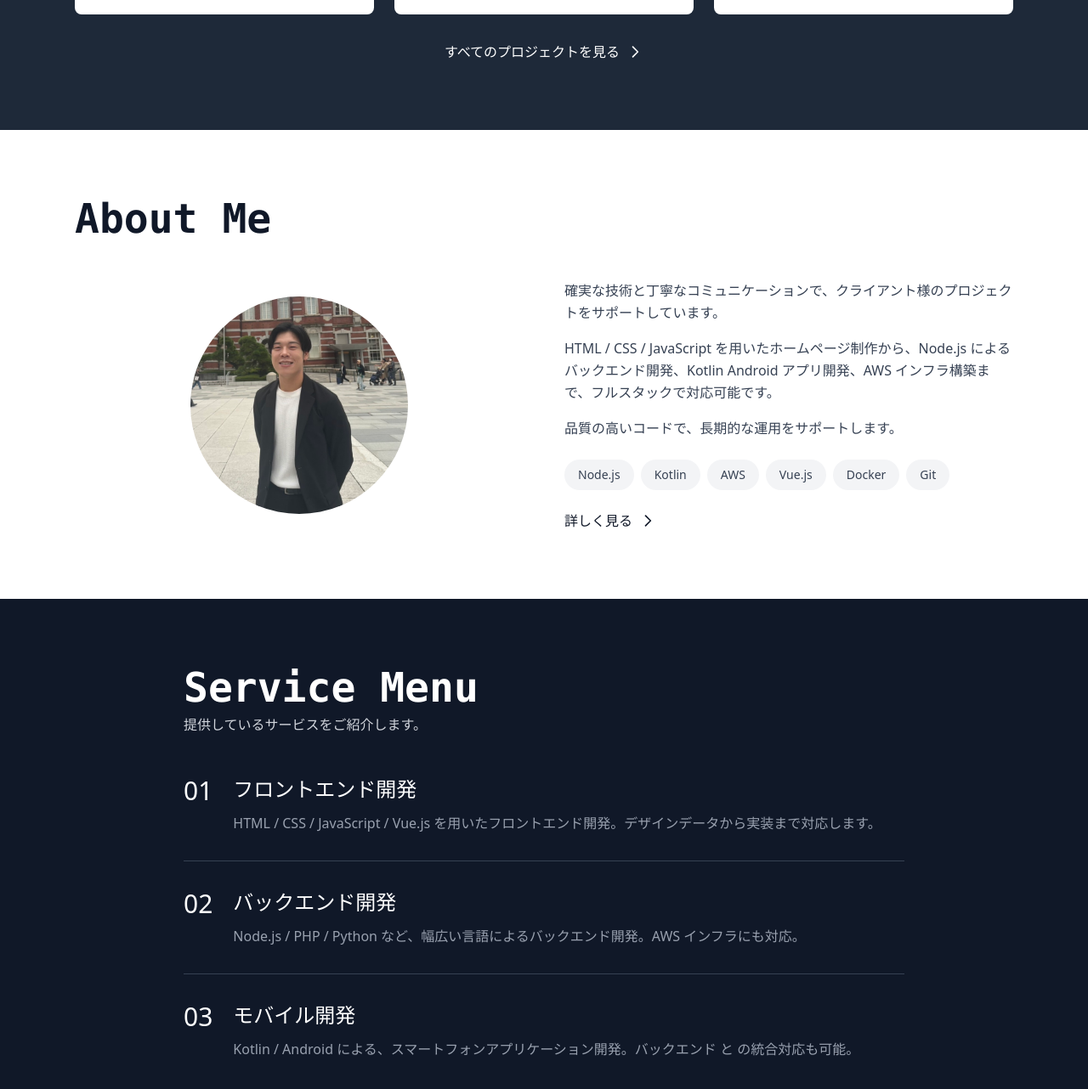
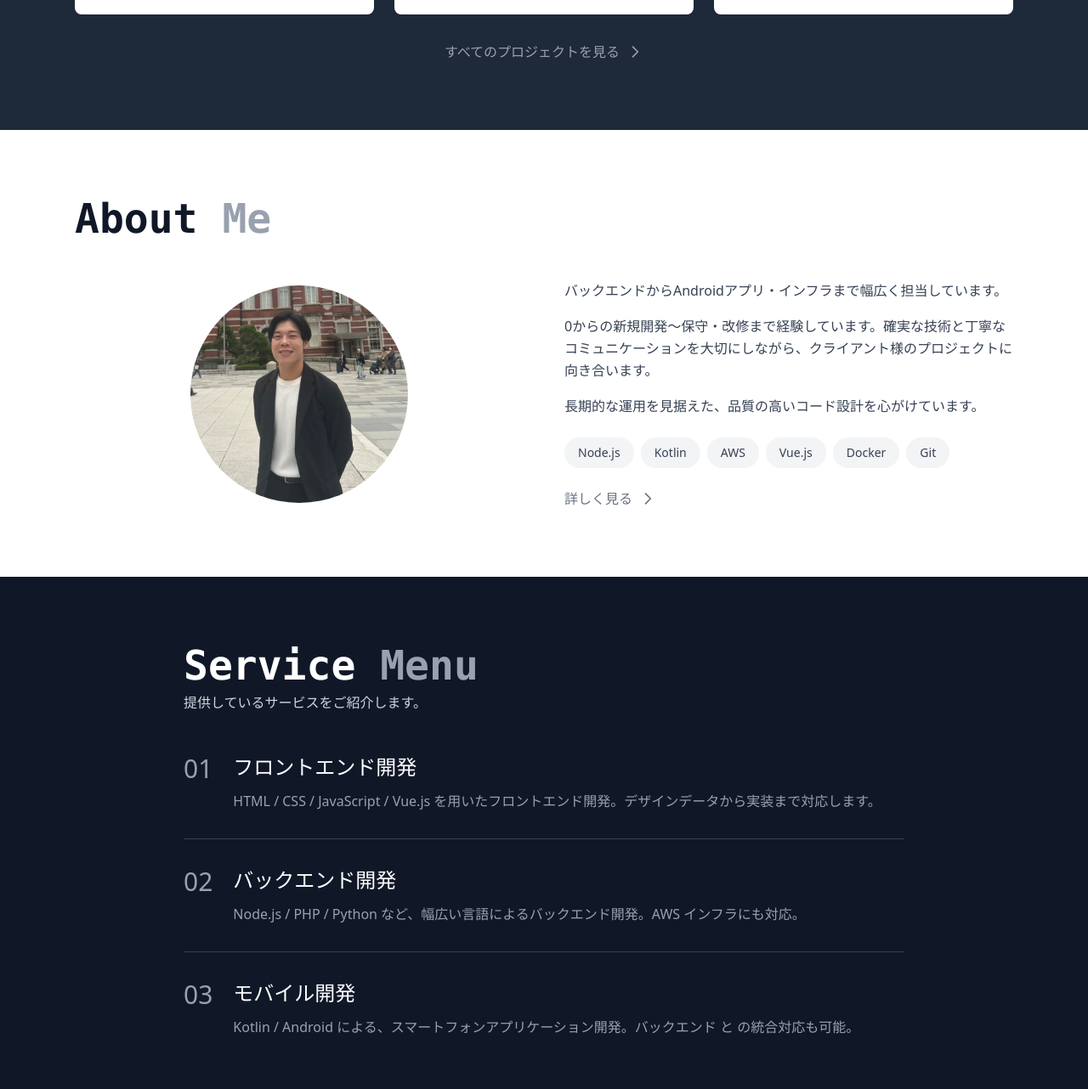
Before and after one commit to imurar/imurar-portfolio, an Astro site: page / in a window 1280 px wide. Shown: the part 1195-2477 px from the top of the page at 85% size. Built offline with nearby package versions, Linux system fonts and the light colour scheme; Astro itself is replaced by a stand-in of ours.

Commit message:
[fix] コンタクトボタンの復元

```diff
--- a/src/pages/index.astro
+++ b/src/pages/index.astro
@@ -20,7 +20,7 @@ import BaseLayout from '../layouts/BaseLayout.astro';
   <section class="bg-gray-800 text-white py-20">
     <div class="max-w-6xl mx-auto px-6 w-full">
       <div class="mb-12">
-        <h2 class="text-5xl font-mono font-bold mb-2">Selected <span class="text-warm-400">Works</span></h2>
+        <h2 class="text-5xl font-mono font-bold mb-2">Selected <span class="text-gray-400">Works</span></h2>
         <p class="text-gray-300">これまで制作・コーディングを担当したサイトの一部をご紹介します。</p>
       </div>
       <div class="grid grid-cols-1 md:grid-cols-3 gap-6">
@@ -50,7 +50,7 @@ import BaseLayout from '../layouts/BaseLayout.astro';
         </div>
       </div>
       <div class="mt-8 text-center">
-        <a href="/projects" class="text-warm-400 hover:text-warm-300 transition inline-flex items-center gap-2">
+        <a href="/projects" class="text-gray-400 hover:text-warm-300 transition inline-flex items-center gap-2">
           すべてのプロジェクトを見る
           <svg class="w-5 h-5" fill="none" stroke="currentColor" viewBox="0 0 24 24">
             <path stroke-linecap="round" stroke-linejoin="round" stroke-width="2" d="M9 5l7 7-7 7" />
@@ -63,15 +63,15 @@ import BaseLayout from '../layouts/BaseLayout.astro';
   <!-- About Me -->
   <section class="py-20">
     <div class="max-w-6xl mx-auto px-6 w-full">
-      <h2 class="text-5xl font-mono font-bold mb-12">About <span class="text-warm-400">Me</span></h2>
+      <h2 class="text-5xl font-mono font-bold mb-12">About <span class="text-gray-400">Me</span></h2>
       <div class="grid grid-cols-1 md:grid-cols-2 gap-12 items-center">
         <div class="flex justify-center">
           <img src="/images/profile.jpg" alt="プロフィール写真" class="w-64 h-64 rounded-full object-cover">
         </div>
         <div>
-          <p class="text-gray-700 mb-4 leading-relaxed">確実な技術と丁寧なコミュニケーションで、クライアント様のプロジェクトをサポートしています。</p>
-          <p class="text-gray-700 mb-4 leading-relaxed">HTML / CSS / JavaScript を用いたホームページ制作から、Node.js によるバックエンド開発、Kotlin Android アプリ開発、AWS インフラ構築まで、フルスタックで対応可能です。</p>
-          <p class="text-gray-700 mb-6 leading-relaxed">品質の高いコードで、長期的な運用をサポートします。</p>
+          <p class="text-gray-700 mb-4 leading-relaxed">バックエンドからAndroidアプリ・インフラまで幅広く担当しています。</p>
+          <p class="text-gray-700 mb-4 leading-relaxed">0からの新規開発〜保守・改修まで経験しています。確実な技術と丁寧なコミュニケーションを大切にしながら、クライアント様のプロジェクトに向き合います。</p>
+          <p class="text-gray-700 mb-6 leading-relaxed">長期的な運用を見据えた、品質の高いコード設計を心がけています。</p>
           <div class="flex flex-wrap gap-2">
             <span class="px-4 py-2 bg-gray-100 text-gray-700 text-sm rounded-full">Node.js</span>
             <span class="px-4 py-2 bg-gray-100 text-gray-700 text-sm rounded-full">Kotlin</span>
@@ -81,7 +81,7 @@ import BaseLayout from '../layouts/BaseLayout.astro';
             <span class="px-4 py-2 bg-gray-100 text-gray-700 text-sm rounded-full">Git</span>
           </div>
           <div class="mt-6">
-            <a href="/about" class="inline-flex items-center gap-2 text-warm-500 hover:text-warm-600 transition">
+            <a href="/about" class="inline-flex items-center gap-2 text-gray-500 hover:text-gray-600 transition">
               詳しく見る
               <svg class="w-5 h-5" fill="none" stroke="currentColor" viewBox="0 0 24 24">
                 <path stroke-linecap="round" stroke-linejoin="round" stroke-width="2" d="M9 5l7 7-7 7" />
@@ -96,12 +96,12 @@ import BaseLayout from '../layouts/BaseLayout.astro';
   <!-- サービスメニュー -->
   <section class="bg-gray-900 text-white py-20">
     <div class="max-w-4xl mx-auto px-6 w-full">
-      <h2 class="text-5xl font-mono font-bold mb-2">Service <span class="text-warm-400">Menu</span></h2>
+      <h2 class="text-5xl font-mono font-bold mb-2">Service <span class="text-gray-400">Menu</span></h2>
       <p class="text-gray-300 mb-12">提供しているサービスをご紹介します。</p>
       <div class="space-y-8">
         <div class="border-b border-gray-700 pb-8">
           <div class="flex gap-6">
-            <span class="text-warm-400 text-3xl font-light">01</span>
+            <span class="text-gray-400 text-3xl font-light">01</span>
             <div>
               <h3 class="text-2xl font-light mb-3">フロントエンド開発</h3>
               <p class="text-gray-400">HTML / CSS / JavaScript / Vue.js を用いたフロントエンド開発。デザインデータから実装まで対応します。</p>
@@ -110,7 +110,7 @@ import BaseLayout from '../layouts/BaseLayout.astro';
         </div>
         <div class="border-b border-gray-700 pb-8">
           <div class="flex gap-6">
-            <span class="text-warm-400 text-3xl font-light">02</span>
+            <span class="text-gray-400 text-3xl font-light">02</span>
             <div>
               <h3 class="text-2xl font-light mb-3">バックエンド開発</h3>
               <p class="text-gray-400">Node.js / PHP / Python など、幅広い言語によるバックエンド開発。AWS インフラにも対応。</p>
@@ -119,7 +119,7 @@ import BaseLayout from '../layouts/BaseLayout.astro';
         </div>
         <div class="pb-8">
           <div class="flex gap-6">
-            <span class="text-warm-400 text-3xl font-light">03</span>
+            <span class="text-gray-400 text-3xl font-light">03</span>
             <div>
               <h3 class="text-2xl font-light mb-3">モバイル開発</h3>
               <p class="text-gray-400">Kotlin / Android による、スマートフォンアプリケーション開発。バックエンド と の統合対応も可能。</p>
@@ -136,7 +136,7 @@ import BaseLayout from '../layouts/BaseLayout.astro';
       <div class="bg-white rounded-lg p-12 text-center">
         <p class="text-gray-700 mb-4 leading-relaxed">案件のご相談やお気軽にお問い合わせください。</p>
         <p class="text-gray-700 mb-8 leading-relaxed">ホームページ制作から Web 開発まで、確実な技術でプロジェクトをサポートします。</p>
-        <a href="/contact" class="inline-block bg-warm-700 hover:bg-warm-800 text-white font-semibold px-8 py-3 rounded transition">
+        <a href="/contact" class="inline-block bg-gray-900 hover:bg-gray-800 text-white font-semibold px-8 py-3 rounded transition">
           お問い合わせ
         </a>
       </div>
```
